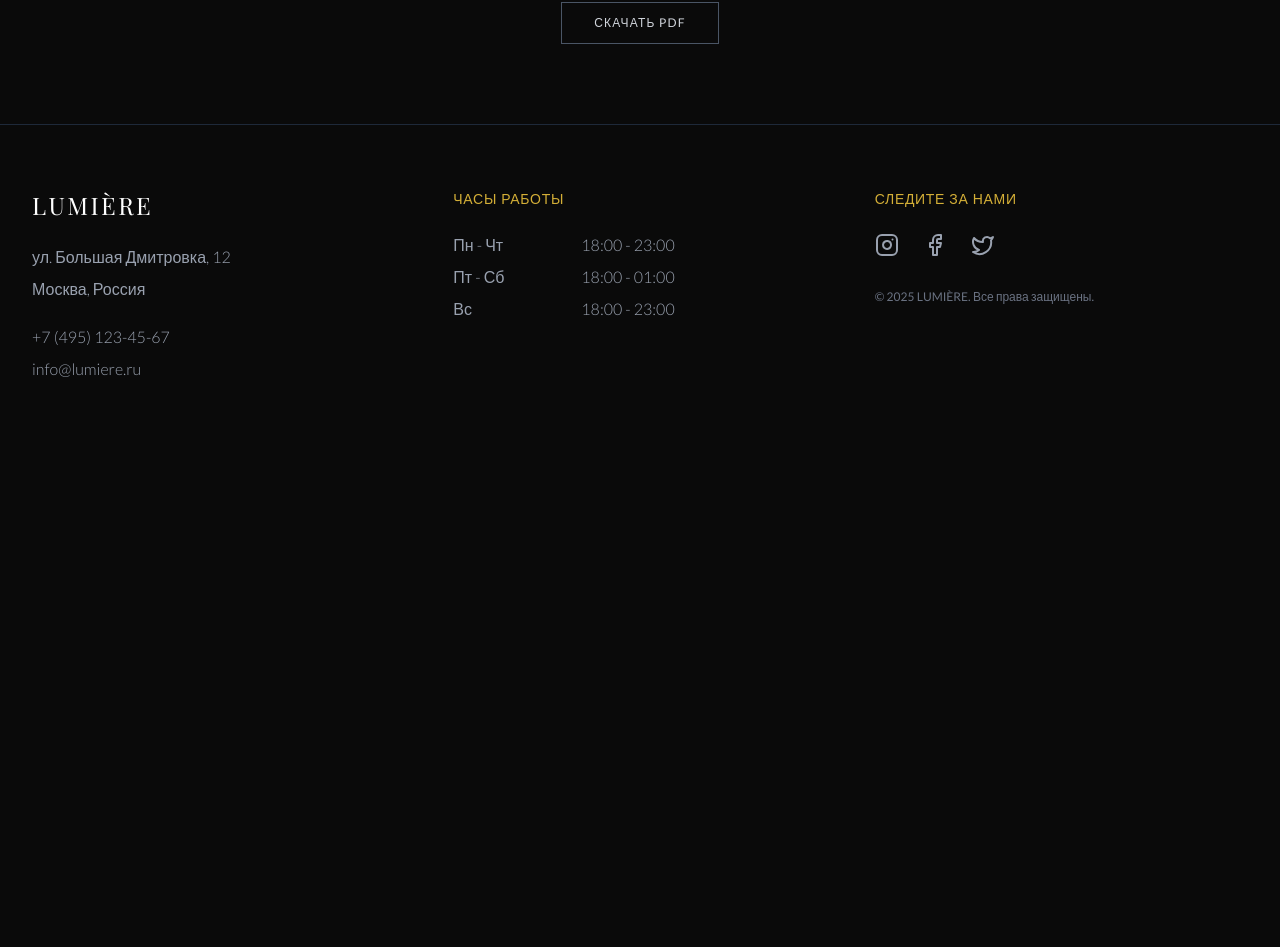
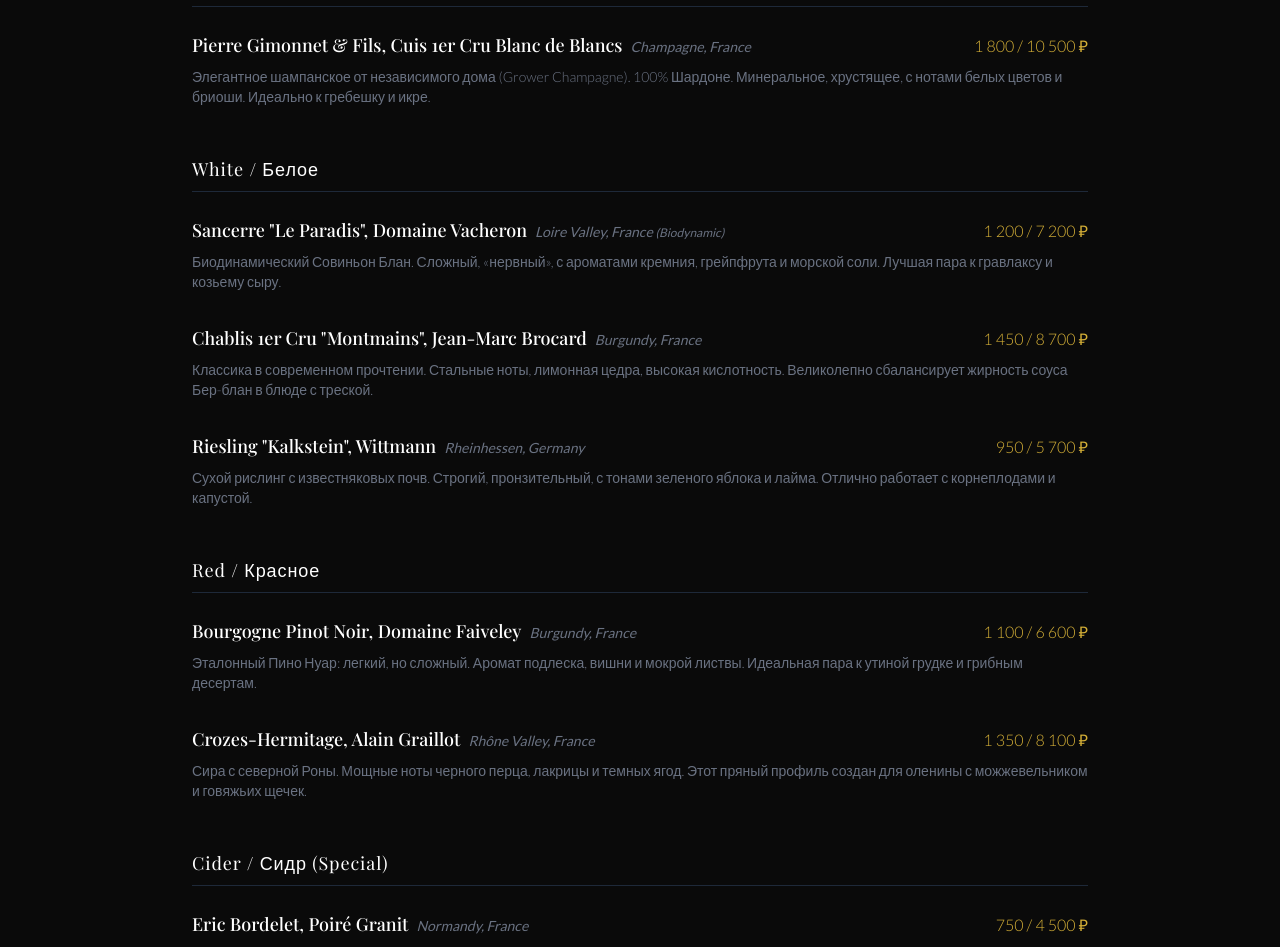
Before and after one commit to djteoz/Fine-Dining, a Next.js app: page /menu in a window 1280 px wide. Shown: the part 2438-3385 px from the top of the page. Before the commit the page ends 2883 px from the top, so only its background shows below. Built offline with nearby package versions, Linux system fonts and the light colour scheme; a web font is replaced by a local one.

Commit message:
feat: add curated wine list to menu page

```diff
--- a/src/app/menu/page.tsx
+++ b/src/app/menu/page.tsx
@@ -248,9 +248,191 @@
         </div>
 
         <div>
-          <h2 className="text-2xl font-serif text-gold mb-8 uppercase tracking-widest">
+          <h2 className="text-2xl font-serif text-gold mb-12 uppercase tracking-widest">
             Винная карта
           </h2>
+
+          <div className="max-w-4xl mx-auto text-left space-y-12 mb-16">
+            {/* Sparkling */}
+            <div>
+              <h3 className="text-lg font-serif text-white mb-6 border-b border-gray-800 pb-2">
+                Sparkling / Игристое
+              </h3>
+              <div className="space-y-8">
+                <div className="group">
+                  <div className="flex flex-col md:flex-row justify-between md:items-baseline mb-2">
+                    <div className="pr-4">
+                      <span className="text-lg text-white font-serif font-medium group-hover:text-gold transition-colors">
+                        Pierre Gimonnet & Fils, Cuis 1er Cru Blanc de Blancs
+                      </span>
+                      <span className="text-gray-500 italic md:ml-2 text-sm block md:inline">
+                        Champagne, France
+                      </span>
+                    </div>
+                    <span className="text-gold font-light whitespace-nowrap mt-1 md:mt-0">
+                      1 800 / 10 500 ₽
+                    </span>
+                  </div>
+                  <p className="text-gray-500 font-light text-sm">
+                    Элегантное шампанское от независимого дома (Grower
+                    Champagne). 100% Шардоне. Минеральное, хрустящее, с нотами
+                    белых цветов и бриоши. Идеально к гребешку и икре.
+                  </p>
+                </div>
+              </div>
+            </div>
+
+            {/* White */}
+            <div>
+              <h3 className="text-lg font-serif text-white mb-6 border-b border-gray-800 pb-2">
+                White / Белое
+              </h3>
+              <div className="space-y-8">
+                <div className="group">
+                  <div className="flex flex-col md:flex-row justify-between md:items-baseline mb-2">
+                    <div className="pr-4">
+                      <span className="text-lg text-white font-serif font-medium group-hover:text-gold transition-colors">
+                        Sancerre "Le Paradis", Domaine Vacheron
+                      </span>
+                      <span className="text-gray-500 italic md:ml-2 text-sm block md:inline">
+                        Loire Valley, France <span className="text-xs text-gold/70">(Biodynamic)</span>
+                      </span>
+                    </div>
+                    <span className="text-gold font-light whitespace-nowrap mt-1 md:mt-0">
+                      1 200 / 7 200 ₽
+                    </span>
+                  </div>
+                  <p className="text-gray-500 font-light text-sm">
+                    Биодинамический Совиньон Блан. Сложный, «нервный», с
+                    ароматами кремния, грейпфрута и морской соли. Лучшая пара к
+                    гравлаксу и козьему сыру.
+                  </p>
+                </div>
+
+                <div className="group">
+                  <div className="flex flex-col md:flex-row justify-between md:items-baseline mb-2">
+                    <div className="pr-4">
+                      <span className="text-lg text-white font-serif font-medium group-hover:text-gold transition-colors">
+                        Chablis 1er Cru "Montmains", Jean-Marc Brocard
+                      </span>
+                      <span className="text-gray-500 italic md:ml-2 text-sm block md:inline">
+                        Burgundy, France
+                      </span>
+                    </div>
+                    <span className="text-gold font-light whitespace-nowrap mt-1 md:mt-0">
+                      1 450 / 8 700 ₽
+                    </span>
+                  </div>
+                  <p className="text-gray-500 font-light text-sm">
+                    Классика в современном прочтении. Стальные ноты, лимонная
+                    цедра, высокая кислотность. Великолепно сбалансирует
+                    жирность соуса Бер-блан в блюде с треской.
+                  </p>
+                </div>
+
+                <div className="group">
+                  <div className="flex flex-col md:flex-row justify-between md:items-baseline mb-2">
+                    <div className="pr-4">
+                      <span className="text-lg text-white font-serif font-medium group-hover:text-gold transition-colors">
+                        Riesling "Kalkstein", Wittmann
+                      </span>
+                      <span className="text-gray-500 italic md:ml-2 text-sm block md:inline">
+                        Rheinhessen, Germany
+                      </span>
+                    </div>
+                    <span className="text-gold font-light whitespace-nowrap mt-1 md:mt-0">
+                      950 / 5 700 ₽
+                    </span>
+                  </div>
+                  <p className="text-gray-500 font-light text-sm">
+                    Сухой рислинг с известняковых почв. Строгий, пронзительный,
+                    с тонами зеленого яблока и лайма. Отлично работает с
+                    корнеплодами и капустой.
+                  </p>
+                </div>
+              </div>
+            </div>
+
+            {/* Red */}
+            <div>
+              <h3 className="text-lg font-serif text-white mb-6 border-b border-gray-800 pb-2">
+                Red / Красное
+              </h3>
+              <div className="space-y-8">
+                <div className="group">
+                  <div className="flex flex-col md:flex-row justify-between md:items-baseline mb-2">
+                    <div className="pr-4">
+                      <span className="text-lg text-white font-serif font-medium group-hover:text-gold transition-colors">
+                        Bourgogne Pinot Noir, Domaine Faiveley
+                      </span>
+                      <span className="text-gray-500 italic md:ml-2 text-sm block md:inline">
+                        Burgundy, France
+                      </span>
+                    </div>
+                    <span className="text-gold font-light whitespace-nowrap mt-1 md:mt-0">
+                      1 100 / 6 600 ₽
+                    </span>
+                  </div>
+                  <p className="text-gray-500 font-light text-sm">
+                    Эталонный Пино Нуар: легкий, но сложный. Аромат подлеска,
+                    вишни и мокрой листвы. Идеальная пара к утиной грудке и
+                    грибным десертам.
+                  </p>
+                </div>
+
+                <div className="group">
+                  <div className="flex flex-col md:flex-row justify-between md:items-baseline mb-2">
+                    <div className="pr-4">
+                      <span className="text-lg text-white font-serif font-medium group-hover:text-gold transition-colors">
+                        Crozes-Hermitage, Alain Graillot
+                      </span>
+                      <span className="text-gray-500 italic md:ml-2 text-sm block md:inline">
+                        Rhône Valley, France
+                      </span>
+                    </div>
+                    <span className="text-gold font-light whitespace-nowrap mt-1 md:mt-0">
+                      1 350 / 8 100 ₽
+                    </span>
+                  </div>
+                  <p className="text-gray-500 font-light text-sm">
+                    Сира с северной Роны. Мощные ноты черного перца, лакрицы и
+                    темных ягод. Этот пряный профиль создан для оленины с
+                    можжевельником и говяжьих щечек.
+                  </p>
+                </div>
+              </div>
+            </div>
+
+            {/* Cider */}
+            <div>
+              <h3 className="text-lg font-serif text-white mb-6 border-b border-gray-800 pb-2">
+                Cider / Сидр (Special)
+              </h3>
+              <div className="space-y-8">
+                <div className="group">
+                  <div className="flex flex-col md:flex-row justify-between md:items-baseline mb-2">
+                    <div className="pr-4">
+                      <span className="text-lg text-white font-serif font-medium group-hover:text-gold transition-colors">
+                        Eric Bordelet, Poiré Granit
+                      </span>
+                      <span className="text-gray-500 italic md:ml-2 text-sm block md:inline">
+                        Normandy, France
+                      </span>
+                    </div>
+                    <span className="text-gold font-light whitespace-nowrap mt-1 md:mt-0">
+                      750 / 4 500 ₽
+                    </span>
+                  </div>
+                  <p className="text-gray-500 font-light text-sm">
+                    Гастрономический грушевый сидр от бывшего сомелье 3-звездного
+                    ресторана. Тонкая перляж, вкус печеной груши и минералов.
+                    Альтернатива десертному вину, идеально к «Павловой».
+                  </p>
+                </div>
+              </div>
+            </div>
+          </div>
+
           <p className="text-gray-400 mb-6">
             Более 300 позиций из Старого и Нового света.
           </p>
```
